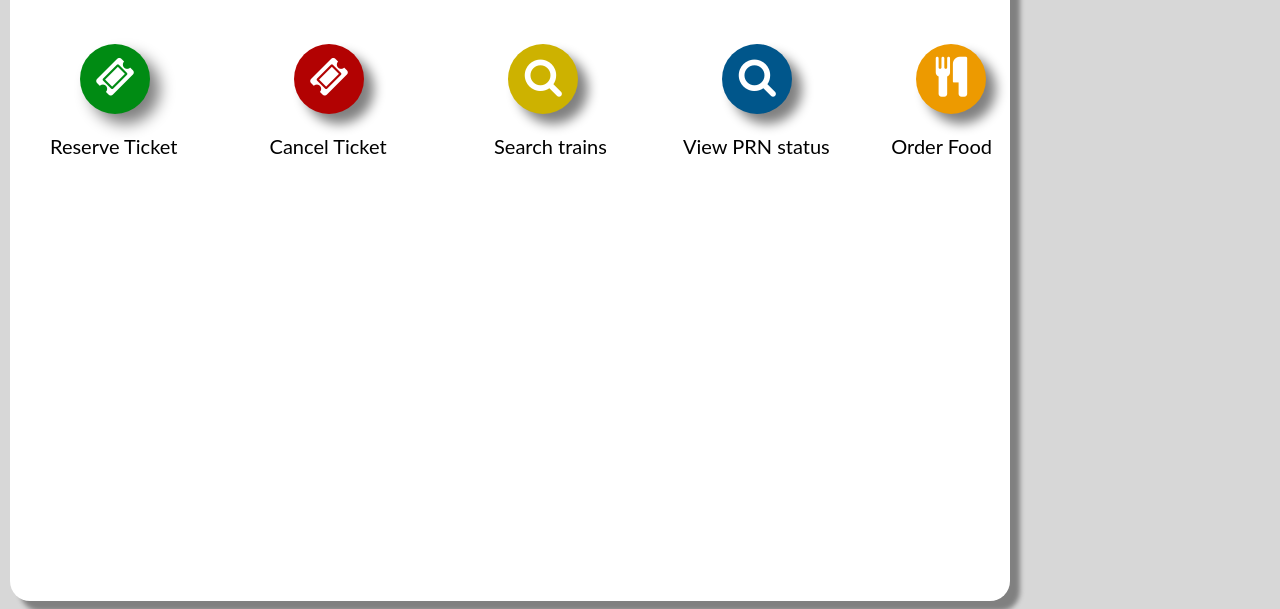
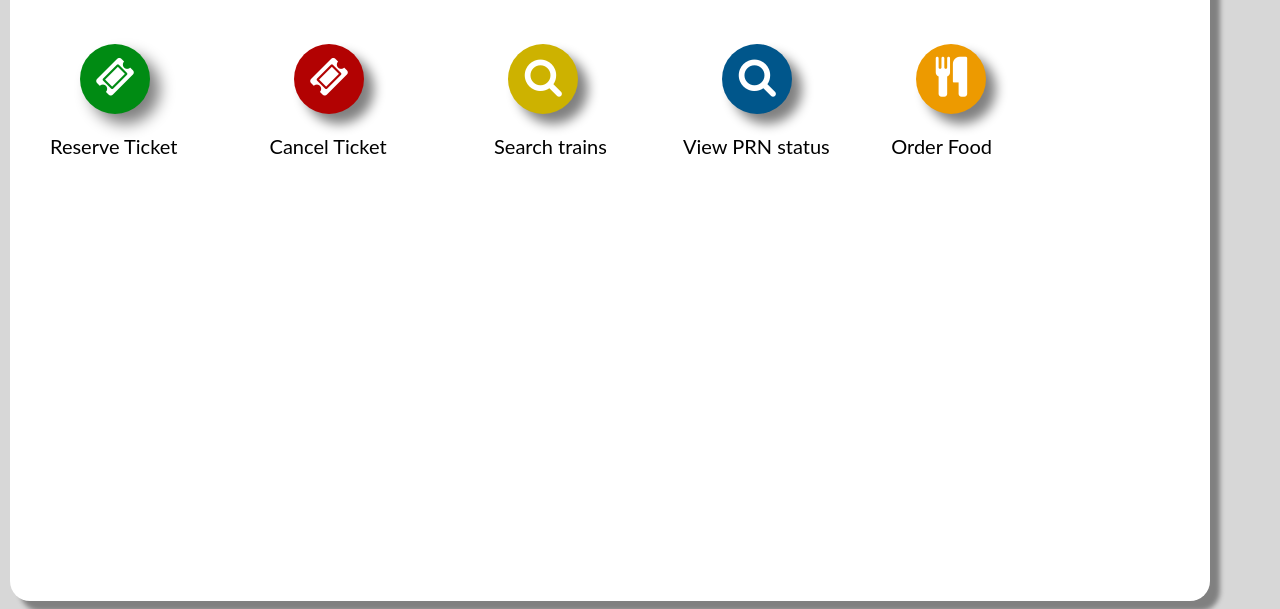
Before and after one commit to AnandhuKB235/natrail.nr, a plain HTML site: page services.html in a window 1280 px wide. Shown: the part 214-823 px from the top of the page. Drawn offline with Linux system fonts and the light colour scheme.

Commit message:
Update services.html

```diff
--- a/services.html
+++ b/services.html
@@ -190,6 +190,14 @@
   box-shadow: 10px 10px 12px rgb(237, 154, 0);
 }
 
+@media screen and (min-width: 600px) {
+    .div5 {
+        width: 1200px;
+    }
+}
+
+
+
 </style>
 
 <body>
```
